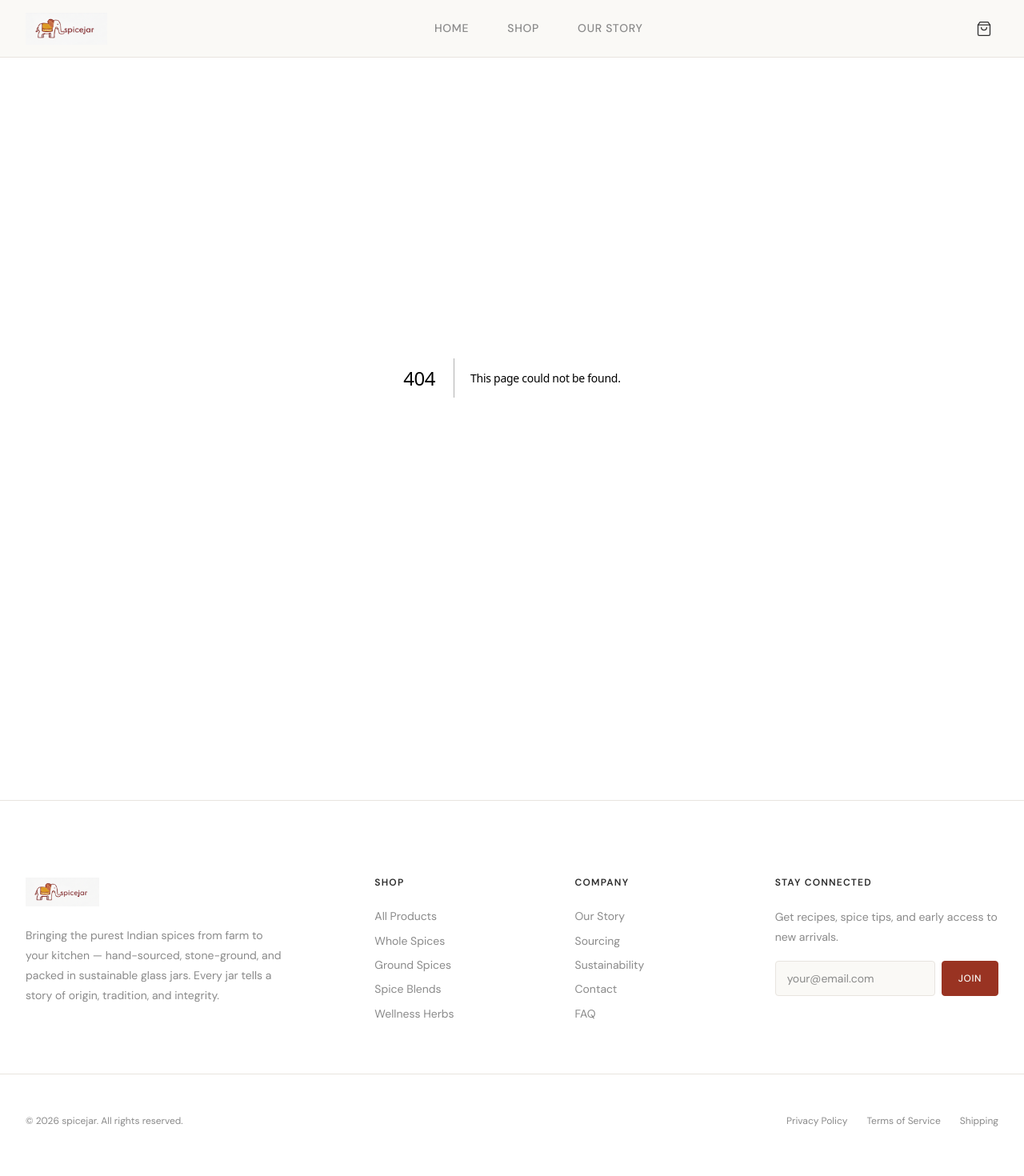
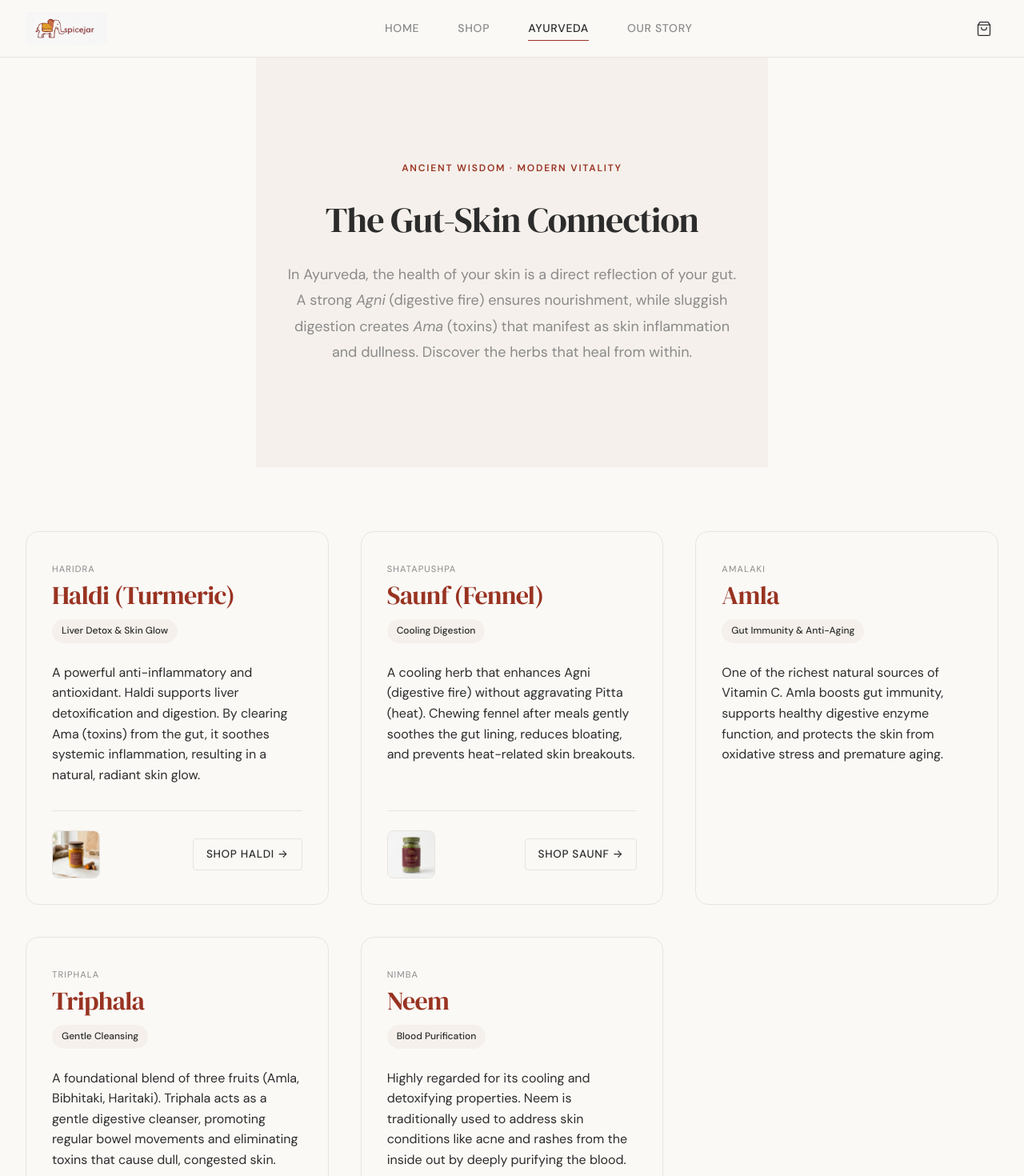
Before and after one commit to prabhatnegione-maker/spicejar, a Next.js app: page /ayurveda in a window 1280 px wide. Before the commit this address had no page. Shown: the top 1470 px of the page at 80% size. Built offline with nearby package versions, Linux system fonts and the light colour scheme.

Commit message:
Feat: Add Ayurveda educational page and navigation link

```diff
--- /dev/null
+++ b/src/app/ayurveda/page.js
@@ -0,0 +1,156 @@
+import Link from "next/link";
+
+export const metadata = {
+  title: "Ayurveda & The Gut-Skin Connection — spicejar",
+  description: "Discover the Vedic wisdom of balancing your digestive fire (Agni) with traditional herbs and spices for radiant skin and holistic vitality.",
+};
+
+const ayurvedicHerbs = [
+  {
+    name: "Haldi (Turmeric)",
+    sanskrit: "Haridra",
+    focus: "Liver Detox & Skin Glow",
+    description: "A powerful anti-inflammatory and antioxidant. Haldi supports liver detoxification and digestion. By clearing Ama (toxins) from the gut, it soothes systemic inflammation, resulting in a natural, radiant skin glow.",
+    shopLink: "/shop/haldi-gold",
+    image: "/images/products/haldi-gold.png"
+  },
+  {
+    name: "Saunf (Fennel)",
+    sanskrit: "Shatapushpa",
+    focus: "Cooling Digestion",
+    description: "A cooling herb that enhances Agni (digestive fire) without aggravating Pitta (heat). Chewing fennel after meals gently soothes the gut lining, reduces bloating, and prevents heat-related skin breakouts.",
+    shopLink: "/shop/saunf",
+    image: "/images/products/saunf.png"
+  },
+  {
+    name: "Amla",
+    sanskrit: "Amalaki",
+    focus: "Gut Immunity & Anti-Aging",
+    description: "One of the richest natural sources of Vitamin C. Amla boosts gut immunity, supports healthy digestive enzyme function, and protects the skin from oxidative stress and premature aging.",
+    shopLink: null,
+    image: null
+  },
+  {
+    name: "Triphala",
+    sanskrit: "Triphala",
+    focus: "Gentle Cleansing",
+    description: "A foundational blend of three fruits (Amla, Bibhitaki, Haritaki). Triphala acts as a gentle digestive cleanser, promoting regular bowel movements and eliminating toxins that cause dull, congested skin.",
+    shopLink: null,
+    image: null
+  },
+  {
+    name: "Neem",
+    sanskrit: "Nimba",
+    focus: "Blood Purification",
+    description: "Highly regarded for its cooling and detoxifying properties. Neem is traditionally used to address skin conditions like acne and rashes from the inside out by deeply purifying the blood.",
+    shopLink: null,
+    image: null
+  }
+];
+
+export default function AyurvedaPage() {
+  return (
+    <div>
+      {/* Hero Section */}
+      <section className="about-hero" style={{ backgroundColor: "var(--color-bg-warm)", minHeight: "60vh", display: "flex", flexDirection: "column", justifyContent: "center" }}>
+        <p
+          style={{
+            fontSize: "0.75rem",
+            textTransform: "uppercase",
+            letterSpacing: "0.15em",
+            color: "var(--color-accent)",
+            fontWeight: 600,
+            marginBottom: "1.5rem",
+          }}
+          className="fade-in-up"
+        >
+          Ancient Wisdom · Modern Vitality
+        </p>
+        <h1
+          className="about-hero-title fade-in-up fade-in-up-delay-1"
+          style={{ fontFamily: "'DM Serif Display', serif", fontWeight: 400, maxWidth: "800px", margin: "0 auto" }}
+        >
+          The Gut-Skin Connection
+        </h1>
+        <p className="about-hero-text fade-in-up fade-in-up-delay-2" style={{ maxWidth: "650px", margin: "1.5rem auto 0" }}>
+          In Ayurveda, the health of your skin is a direct reflection of your gut.
+          A strong <em>Agni</em> (digestive fire) ensures nourishment, while sluggish digestion creates <em>Ama</em> (toxins) that manifest as skin inflammation and dullness.
+          Discover the herbs that heal from within.
+        </p>
+      </section>
+
+      {/* Herbs Grid Section */}
+      <section style={{ maxWidth: "var(--max-width)", margin: "0 auto", padding: "5rem 2rem" }}>
+        <div style={{ display: "grid", gridTemplateColumns: "repeat(auto-fit, minmax(320px, 1fr))", gap: "2.5rem" }}>
+          {ayurvedicHerbs.map((herb, i) => (
+            <div
+              key={herb.name}
+              className="fade-in-up"
+              style={{
+                animationDelay: `${i * 0.1}s`,
+                backgroundColor: "var(--color-bg)",
+                border: "1px solid var(--color-border)",
+                borderRadius: "16px",
+                padding: "2rem",
+                display: "flex",
+                flexDirection: "column",
+                position: "relative",
+                overflow: "hidden"
+              }}
+            >
+              {/* Herb Header */}
+              <div style={{ marginBottom: "1.5rem" }}>
+                <span style={{ fontSize: "0.7rem", textTransform: "uppercase", letterSpacing: "0.1em", color: "var(--color-text-muted)" }}>
+                  {herb.sanskrit}
+                </span>
+                <h3 style={{ fontFamily: "'DM Serif Display', serif", fontSize: "2rem", marginTop: "0.25rem", color: "var(--color-accent)" }}>
+                  {herb.name}
+                </h3>
+                <p style={{ display: "inline-block", backgroundColor: "var(--color-bg-warm)", padding: "4px 12px", borderRadius: "100px", fontSize: "0.75rem", fontWeight: 500, marginTop: "0.75rem" }}>
+                  {herb.focus}
+                </p>
+              </div>
+
+              {/* Herb Description */}
+              <p style={{ lineHeight: 1.6, color: "var(--color-text)", flexGrow: 1 }}>
+                {herb.description}
+              </p>
+
+              {/* Optional Image & Shop Link */}
+              {herb.shopLink && (
+                <div style={{ marginTop: "2rem", borderTop: "1px solid var(--color-border)", paddingTop: "1.5rem", display: "flex", alignItems: "center", justifyContent: "space-between" }}>
+                  {herb.image && (
+                    <img
+                      src={herb.image}
+                      alt={herb.name}
+                      style={{ width: "60px", height: "60px", objectFit: "contain", borderRadius: "8px", border: "1px solid var(--color-border)" }}
+                      onError={(e) => e.target.style.display = 'none'}
+                    />
+                  )}
+                  <Link href={herb.shopLink} className="btn btn-secondary" style={{ padding: "0.5rem 1rem", fontSize: "0.85rem" }}>
+                    Shop {herb.name.split(" ")[0]} →
+                  </Link>
+                </div>
+              )}
+            </div>
+          ))}
+        </div>
+      </section>
+
+      {/* Philosophy & Disclaimer Section */}
+      <section style={{ backgroundColor: "var(--color-bg-warm)", padding: "5rem 2rem", textAlign: "center" }}>
+        <div style={{ maxWidth: "700px", margin: "0 auto" }}>
+          <h2 style={{ fontFamily: "'DM Serif Display', serif", fontSize: "2.25rem", marginBottom: "1.5rem" }}>
+            A Blissful Life
+          </h2>
+          <p style={{ lineHeight: 1.8, marginBottom: "2rem", color: "var(--color-text)" }}>
+            Our exploration of the Vedas is not meant to challenge modern science, but rather to complement it. We believe in creating a blissful, balanced life by remembering the traditional wisdom of our ancestors. Holistic well-being involves eating whole foods, staying hydrated, managing stress, and tuning into what your body needs.
+          </p>
+          <div style={{ padding: "1.5rem", border: "1px dashed var(--color-border)", borderRadius: "8px", fontSize: "0.85rem", color: "var(--color-text-muted)", textAlign: "left" }}>
+            <strong>Disclaimer:</strong> The information on this page is rooted in traditional Ayurvedic philosophy and is provided for educational purposes only. It is not a substitute for professional medical advice, diagnosis, or treatment. Always consult with a qualified healthcare provider or Ayurvedic practitioner before starting any new herbal regimen, especially if you have existing health conditions.
+          </div>
+        </div>
+      </section>
+    </div>
+  );
+}
--- a/src/components/Header.js
+++ b/src/components/Header.js
@@ -8,6 +8,7 @@ import { useCart } from "@/lib/cart-context";
 const navLinks = [
   { href: "/", label: "Home" },
   { href: "/shop", label: "Shop" },
+  { href: "/ayurveda", label: "Ayurveda" },
   { href: "/about", label: "Our Story" },
 ];
 
```
